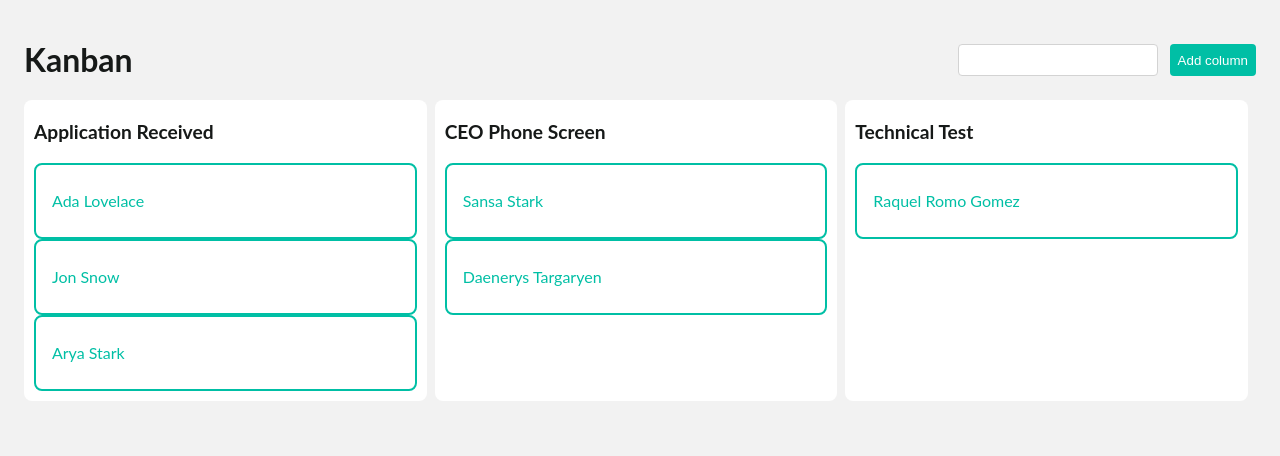
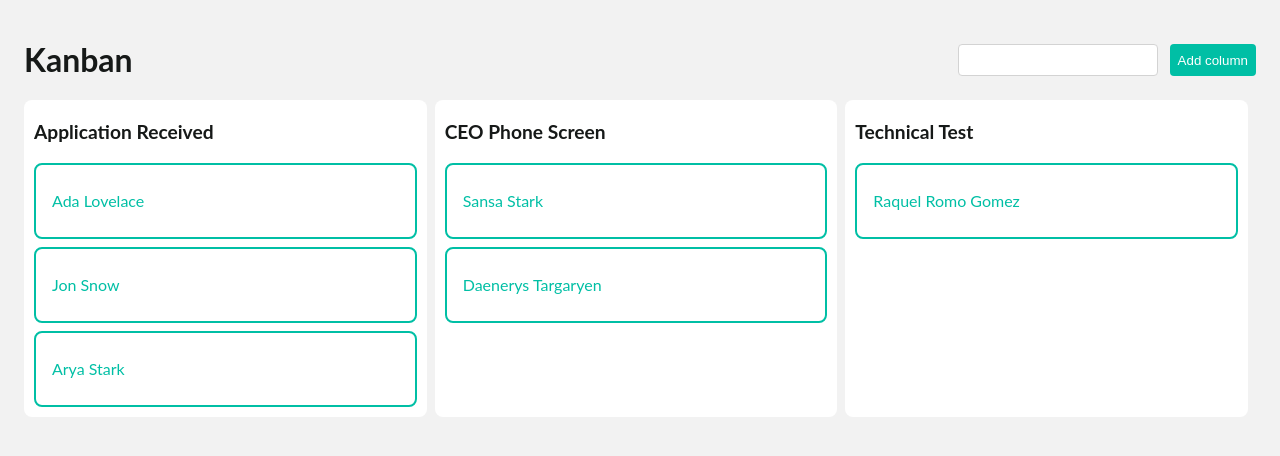
Before and after one commit to rqlromo/occupop-test, a React (Create React App) app: page / in a window 1280 px wide. Shown: the top 456 px of the page. Built offline with nearby package versions, Linux system fonts and the light colour scheme.

Commit message:
refactor

```diff
--- a/src/components/kanban/Column/Column.jsx
+++ b/src/components/kanban/Column/Column.jsx
@@ -12,7 +12,7 @@ const Column = ({ onDrop, columnTitle, children }) => {
       onDrop={onDrop}
     >
       <h1 className="column__title">{columnTitle}</h1>
-      <div className="column__content">{children}</div>
+      <div>{children}</div>
     </div>
   );
 };
--- a/src/components/kanban/Column/column.scss
+++ b/src/components/kanban/Column/column.scss
@@ -20,12 +20,4 @@
     -webkit-box-orient: vertical;
     overflow: hidden;
   }
-
-  &__content .card {
-    margin-bottom: 8px;
-
-    &:last-child {
-      margin-bottom: 0px;
-    }
-  }
 }
--- a/src/components/kanban/Kanban.jsx
+++ b/src/components/kanban/Kanban.jsx
@@ -78,6 +78,7 @@ const Kanban = () => {
                       const { id: candidateId } = candidate;
 
                       return (
+                        <div className="card-wrapper">
                           <Draggable info={{ candidate, columnId }}>
                             <Card
                               key={candidateId}
@@ -87,6 +88,7 @@ const Kanban = () => {
                               handleCandidateClick={handleCandidateClick}
                             />
                           </Draggable>
+                        </div>
                       );
                     })}
                 </Column>
--- a/src/components/kanban/kanban.scss
+++ b/src/components/kanban/kanban.scss
@@ -17,3 +17,11 @@
     padding-top: 0px;
   }
 }
+
+.card-wrapper {
+  margin-bottom: 8px;
+
+  &:last-child {
+    margin-bottom: 0px;
+  }
+}
```
Lines whose indentation alone changed are shown as unchanged.
